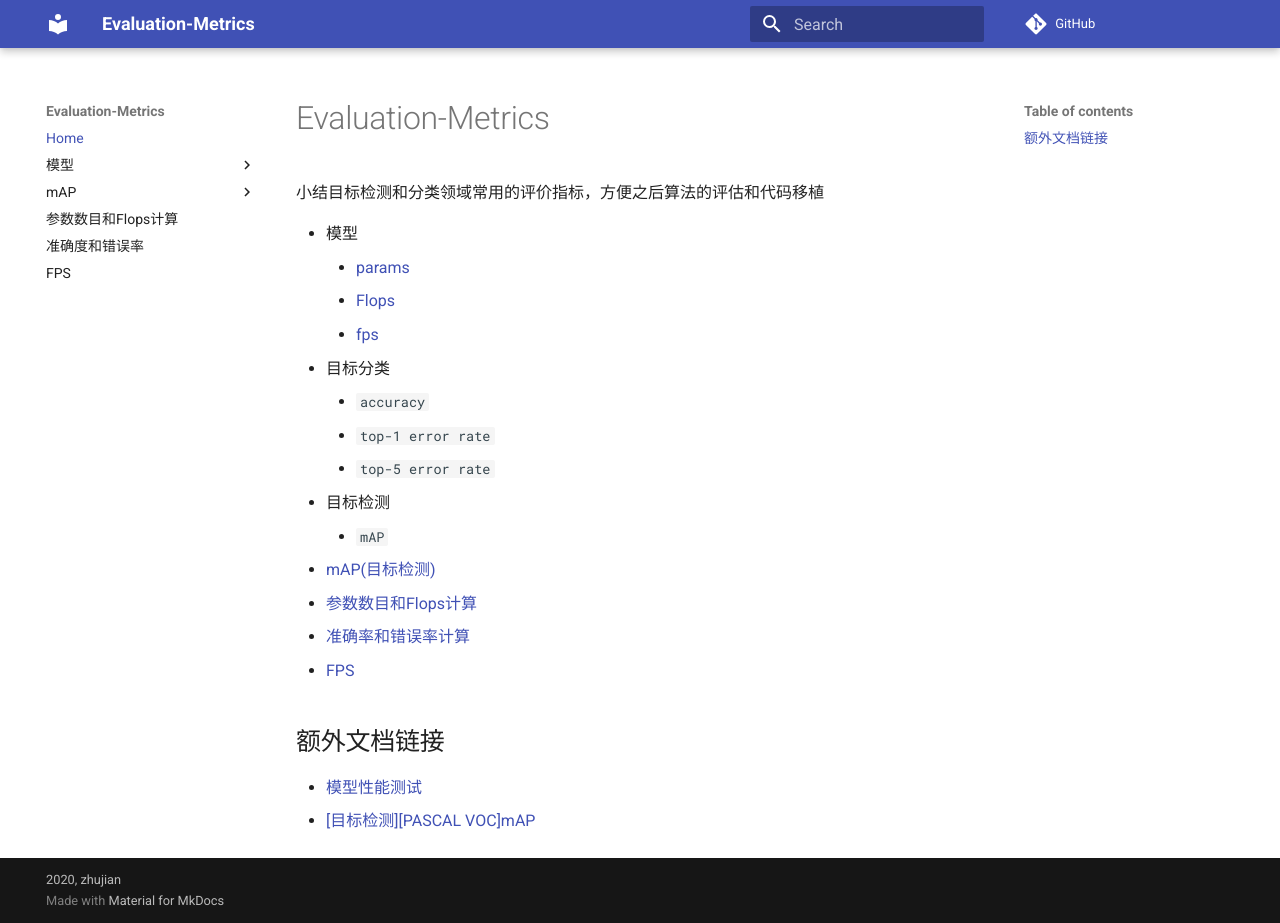
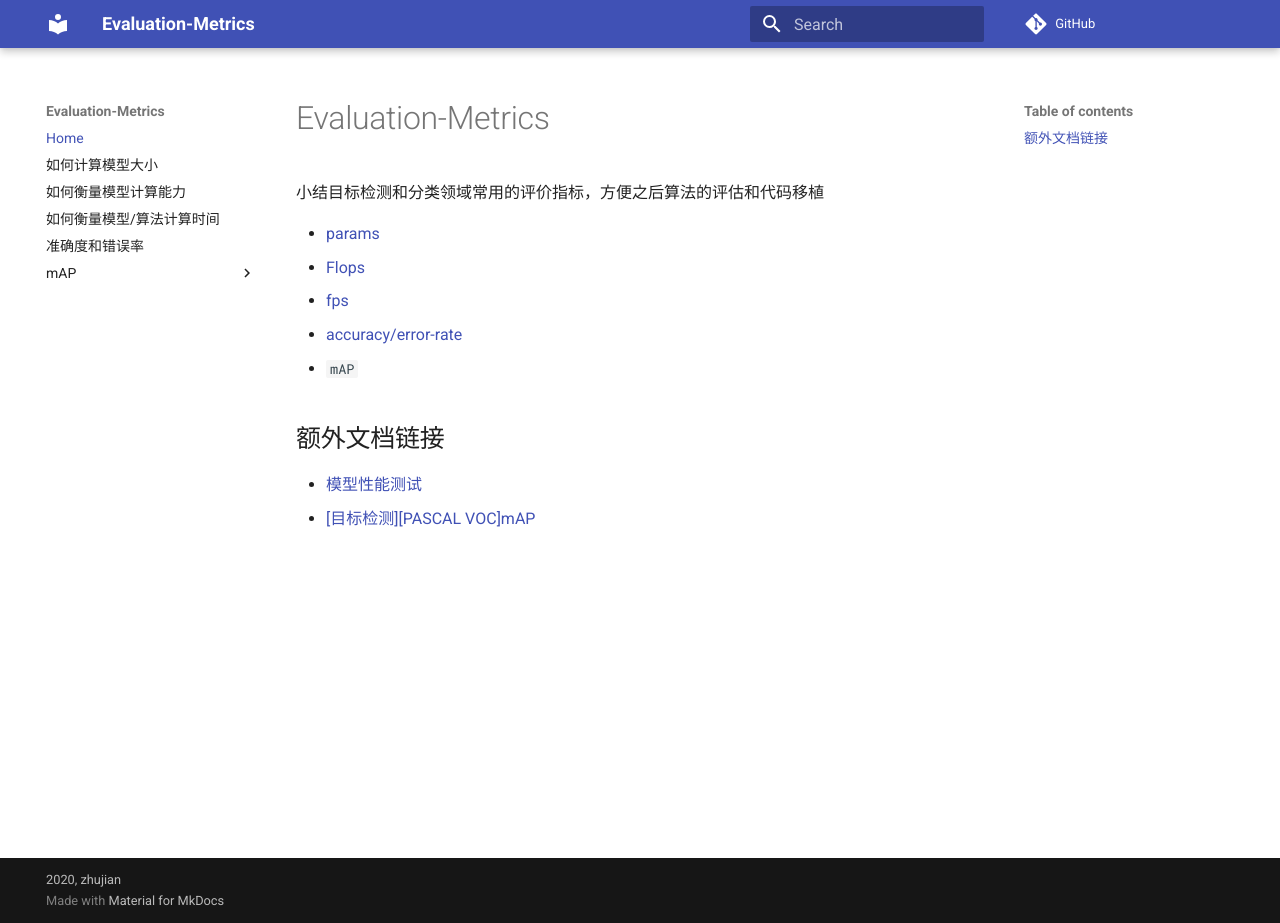
Before and after one commit to deep-learning-algorithm/Evaluation-Metrics, an MkDocs documentation site: the page built from docs/index.md, in a window 1280 px wide and 923 px high. Built offline with MkDocs 1.6.1 and Material for MkDocs 9.7.7, drawn with Linux system fonts in a browser that asks for light colours; comment, search, counter and statistics services are not loaded.

Commit message:
docs(acc-err): 整理文档结构，计算准确率和错误率

```diff
--- a/docs/fps.md
+++ b/docs/fps.md
@@ -1,16 +1,13 @@
 
-# FPS
+# 如何衡量模型/算法计算时间
 
-实际使用过程中，常用的一个评价标准就是`FPS(Frames Per Second)`，也就是每秒能够检测多少图像
+## 定义
 
-## 实现原理
+使用`Flops`能够估算出模型的计算能力，不过对于具体平台下的模型计算时间，还需要使用`fps`衡量。`fps(Frames Per Second)`值得是每秒能够处理的图像数目
 
-累加模型$epoch$次计算时间$total$，再计算`FPS`
-
-$$
-FPS = \frac {epoch}{total}
-$$
+可分为两部分，一部分是如何计算模型的单次运行时间；另一部分是计算整个算法的单次运行时间
 
 ## 实现
 
-其实现文件：`py/fps.py`
+* 实现文件：`metrics/model.py`
+* 测试文件：`test_fps.py`
--- a/docs/index.md
+++ b/docs/index.md
@@ -2,21 +2,11 @@
 
 小结目标检测和分类领域常用的评价指标，方便之后算法的评估和代码移植
 
-* 模型
-    * [params](./model/params.md)
-    * [Flops](./model/flops.md)
-    * [fps](./model/fps.md)
-* 目标分类
-    * `accuracy`
-    * `top-1 error rate`
-    * `top-5 error rate`
-* 目标检测
-    * `mAP`
-
-* [mAP(目标检测)](./map/index.md)
-* [参数数目和Flops计算](./flops-params.md)
-* [准确率和错误率计算](./acc-err.md)
-* [FPS](./fps.md)
+* [params](params.md)
+* [Flops](flops.md)
+* [fps](fps.md)
+* [accuracy/error-rate](acc-err.md)
+* `mAP`
 
 ## 额外文档链接
 
--- a/docs/model/fps.md
+++ /dev/null
@@ -1,13 +0,0 @@
-
-# 如何衡量模型/算法计算时间
-
-## 定义
-
-使用`Flops`能够估算出模型的计算能力，不过对于具体平台下的模型计算时间，还需要使用`fps`衡量。`fps(Frames Per Second)`值得是每秒能够处理的图像数目
-
-可分为两部分，一部分是如何计算模型的单次运行时间；另一部分是计算整个算法的单次运行时间
-
-## 实现
-
-* 实现文件：`metrics/model.py`
-* 测试文件：`test_fps.py`
--- a/mkdocs.yml
+++ b/mkdocs.yml
@@ -30,14 +30,11 @@ extra_javascript:
 # 导航
 nav:
     - Home: index.md
-    - 模型:
-        - 如何计算模型大小: model/params.md
-        - 如何衡量模型计算能力: model/flops.md
-        - 如何衡量模型/算法计算时间: model/fps.md
+    - 如何计算模型大小: params.md
+    - 如何衡量模型计算能力: flops.md
+    - 如何衡量模型/算法计算时间: fps.md
+    - 准确度和错误率: acc-err.md
     - mAP:
         - 引言: './map/index.md'
         - '[代码解析]如何计算TP和FP': './map/代码解析-如何计算TP和FP.md'
         - '[代码解析]如何计算Precision和Recall': './map/代码解析-如何计算Precision和Recall.md'
-    - '参数数目和Flops计算': './flops-params.md'
-    - '准确度和错误率': './acc-err.md'
-    - 'FPS': './fps.md'
```
Also changed, not shown: docs/acc-err.md (+23 -14 lines), docs/flops-params.md (deleted, +0 -52 lines), docs/flops.md (renamed from docs/model/flops.md), docs/params.md (renamed from docs/model/params.md).
